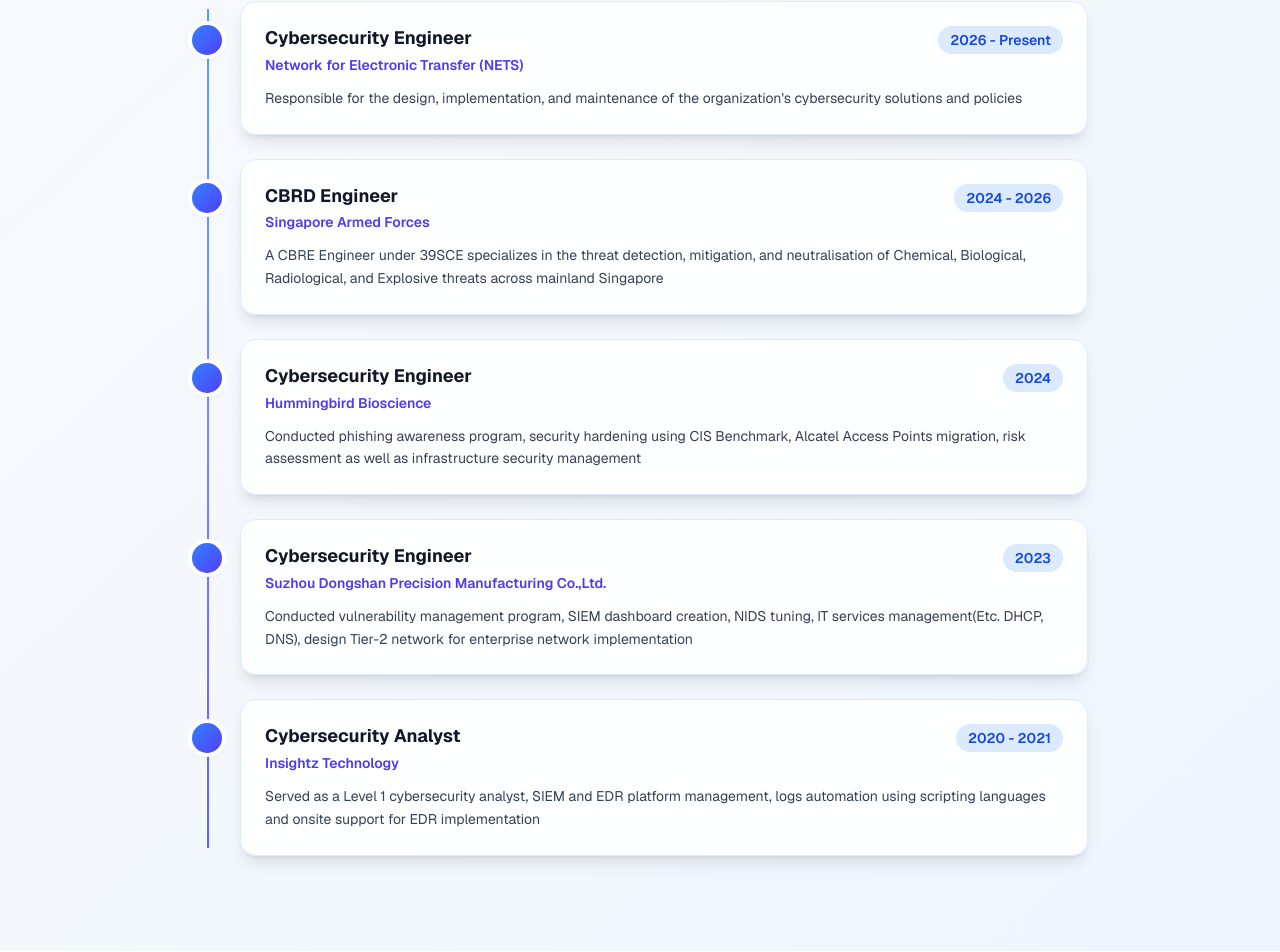
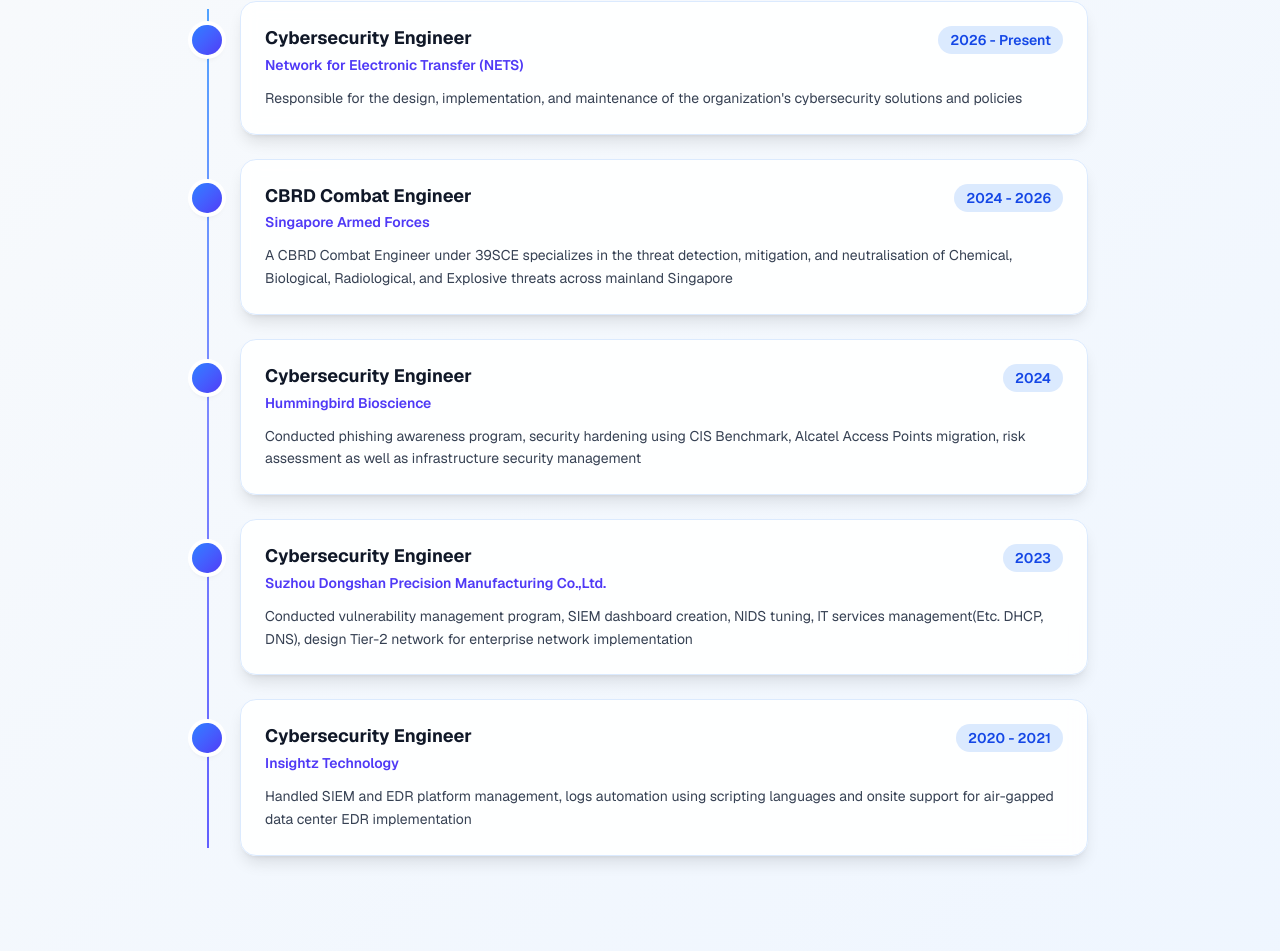
Before and after one commit to ChrisNetEngineer/portfolio-website, a Next.js app: page / in a window 1280 px wide. Shown: the part 2757-3709 px from the top of the page. Built offline with nearby package versions, Linux system fonts and the light colour scheme.

Commit message:
updating content 17/7/26

```diff
--- a/src/app/page.tsx
+++ b/src/app/page.tsx
@@ -15,11 +15,11 @@
         "Responsible for the design, implementation, and maintenance of the organization's cybersecurity solutions and policies",
     },
     {
-      role: "CBRD Engineer",
+      role: "CBRD Combat Engineer",
       company: "Singapore Armed Forces",
       period: "2024 - 2026",
       summary:
-        "A CBRE Engineer under 39SCE specializes in the threat detection, mitigation, and neutralisation of Chemical, Biological, Radiological, and Explosive threats across mainland Singapore",
+        "A CBRD Combat Engineer under 39SCE specializes in the threat detection, mitigation, and neutralisation of Chemical, Biological, Radiological, and Explosive threats across mainland Singapore",
     },
     {
       role: "Cybersecurity Engineer",
@@ -36,11 +36,11 @@
         "Conducted vulnerability management program, SIEM dashboard creation, NIDS tuning, IT services management(Etc. DHCP, DNS), design Tier-2 network for enterprise network implementation",
     },
     {
-      role: "Cybersecurity Analyst",
+      role: "Cybersecurity Engineer",
       company: "Insightz Technology",
       period: "2020 - 2021",
       summary:
-        "Served as a Level 1 cybersecurity analyst, SIEM and EDR platform management, logs automation using scripting languages and onsite support for EDR implementation",
+        "Handled SIEM and EDR platform management, logs automation using scripting languages and onsite support for air-gapped data center EDR implementation",
     },
   ];
 
```
